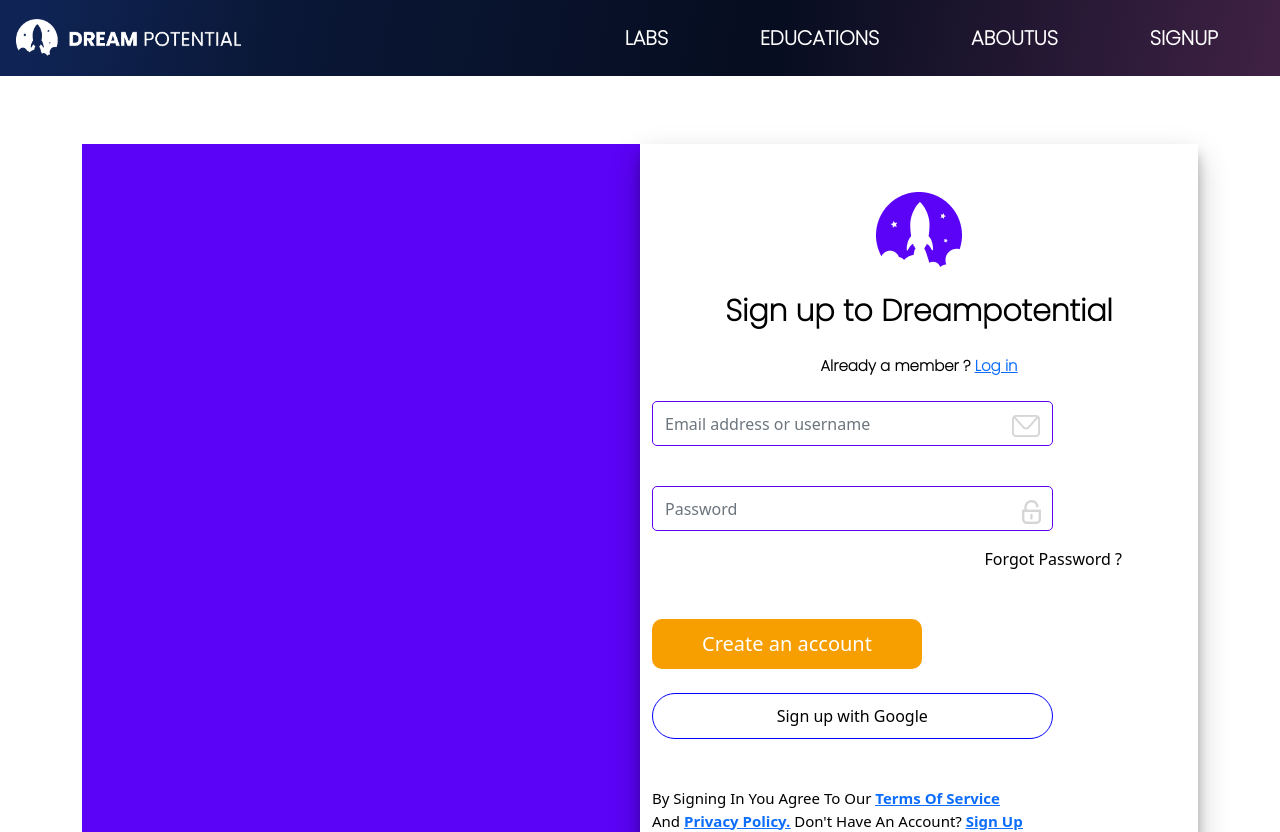
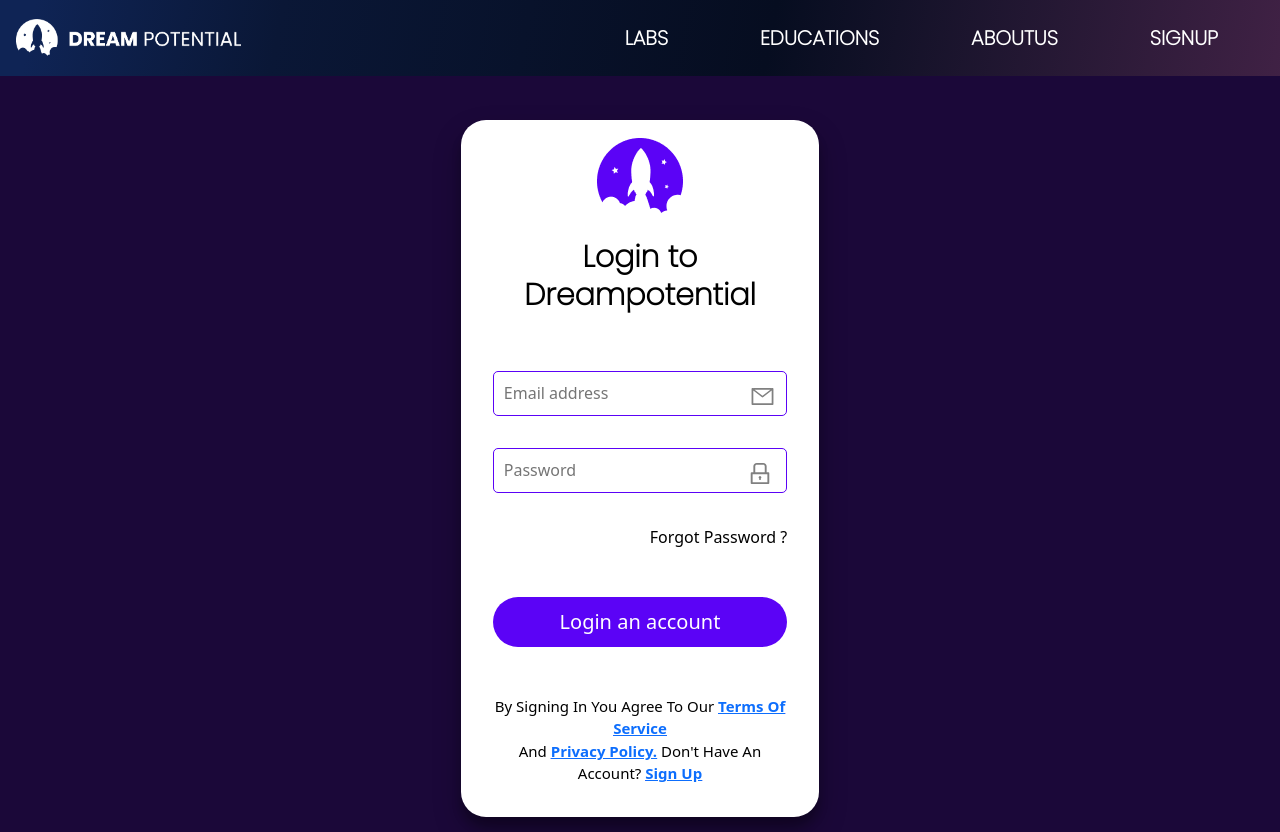
Before and after one commit to Dreampotential-org/site, a React (Create React App) app: page /LogIn in a window 1280 px wide. Shown: the top 832 px of the page. Built offline with nearby package versions, Linux system fonts and the light colour scheme.

Commit message:
Worked on the login page design

```diff
--- a/src/Components/LogIn/LogIn.css
+++ b/src/Components/LogIn/LogIn.css
@@ -27,12 +27,12 @@ input[type="password"] {
     width: 75%;
 }
 
-.forgot-pass{
+/* .forgot-pass{
     color: #000;
     text-align: right;
     padding-right: 12%;
     margin: 0 auto;
-}
+} */
 .login-left{
     height: 775px;
     background-color: #5B03F6;
@@ -56,7 +56,7 @@ input[type="password"] {
 .connect-Google{
     border: 1px solid blue;
     border-radius: 50px;
-    width: 75%;
+    width: 100%;
     padding: 10px;
     background-color: #fff;
 }
--- a/src/Components/LogIn/LogIn.js
+++ b/src/Components/LogIn/LogIn.js
@@ -1,108 +1,332 @@
-import React from 'react'
-import NewNav from '../Nav/Nav'
-import "./LogIn.css"
+// import React,{useState} from "react";
+// import NewNav from "../Nav/Nav";
+// import "./LogIn.css";
+// import logo from "../../assets/logo_login.png";
+// import msg from "../../assets/msg-icon.png";
+// import lock from "../../assets/Secure_Security_Lock-2.png";
+// const LogIn = () => {
+
+//   const [valuesregi, setValuesregi] = useState({
+//     name: "",
+//     email: "",
+//     phone: "",
+//     website: "",
+//   });
+
+//   const [errorCreate, setErrorCreate] = useState({});
+
+//   const onChangeregi = (event) => {
+//     event.persist();
+//     setErrorCreate(validateregi(valuesregi));
+//     setValuesregi((valuesregi) => ({
+//       ...valuesregi,
+//       [event.target.name]: event.target.value,
+//     }));
+//   };
+
+//   return (
+//     <>
+//       <div class="container pt-5 mt-5">
+//         <NewNav />
+//         <div className="row mt-5 pb-5">
+//           <div className="login-left col-md-6">
+//             <div className="div-center"></div>
+//           </div>
+//           <div className="login-right col-md-6">
+//             <div className="login-top pt-5">
+//               <img src={logo} alt="logo" />
+//               <p className="label-login">Sign up to Dreampotential</p>
+//               <p className="already">
+//                 Already a member ?{" "}
+//                 <span>
+//                   <a href="">Log in</a>
+//                 </span>
+//               </p>
+//             </div>
+//             <form className="form-getInTouch">
+//               <div className="input-container-LogIn mt-4">
+//                 <div class="right-inner-addon input-container">
+//                   <i class="fa fa-search">
+//                     <img src={msg} alt="logo" />
+//                   </i>
+//                   <input
+//                     type="text"
+//                     class="form-control placeholder-text"
+//                     placeholder="Email address or username"
+//                     onChange={onChangeregi}
+//                     value={valuesregi.email}
+//                   />
+//                    {errorCreate.name && (
+//                         <p className="err-msg">
+//                           {errorCreate.email}
+//                         </p>
+//                         )}
+//                 </div>
+//               </div>
+
+//               <div className="input-container-LogIn mt-4">
+//                 <div class="right-inner-addon input-container">
+//                   <i class="fa fa-search">
+//                     <img src={lock} alt="logo" />
+//                   </i>
+//                   <input
+//                     type="password"
+//                     class="form-control placeholder-text"
+//                     placeholder="Password"
+//                   />
+//                 </div>
+//               </div>
+//               <p className="forgot-pass">Forgot Password ?</p>
+
+//               <div className="button-container">
+//                 <button className="connect mt-5" type="submit">
+//                   {" "}
+//                   Create an account
+//                 </button>
+
+//                 <button className="mt-4 connect-Google" type="submit">
+//                   {" "}
+//                   Sign up with Google
+//                 </button>
+//               </div>
+//               <div className="pt-5">
+//                 <p className="login-footer">
+//                   {" "}
+//                   By signing in you agree to our{" "}
+//                   <span>
+//                     <a href="">Terms of Service</a>
+//                   </span>{" "}
+//                 </p>
+//                 <p className="login-footer">
+//                   {" "}
+//                   and{" "}
+//                   <span>
+//                     <a href="">Privacy Policy.</a>
+//                   </span>{" "}
+//                   Don't have an account?{" "}
+//                   <span>
+//                     <a href="">Sign Up</a>
+//                   </span>
+//                 </p>
+//               </div>
+//             </form>
+//           </div>
+//         </div>
+//       </div>
+//     </>
+//   );
+// };
+// function validateregi(valuesregi) {
+//   console.log("valuesregi :- "+JSON.stringify(valuesregi))
+//   let errorCreate = {};
+//   if (!valuesregi.name) {
+//     errorCreate.name = "Name is required";
+//   } else if (!/^[a-zA-Z]/.test(valuesregi.name)) {
+//     errorCreate.name = "Name is invalid";
+//   }
+//   if (!valuesregi.email) {
+//     errorCreate.email = "Email address is required";
+//   } else if (!/\S+@\S+\.\S+/.test(valuesregi.email)) {
+//     errorCreate.email = "Email address is invalid";
+//     }
+//     return errorCreate;
+//   }
+// export default LogIn;
+
+
+
+import React, { useRef, useState, useEffect } from "react";
+import "./LogIn.css";
+import NewNav from "../Nav/Nav";
 import logo from "../../assets/logo_login.png";
-import msg from "../../assets/msg-icon.png";
-import lock from "../../assets/Secure_Security_Lock-2.png";
-const LogIn = () => {
+import { AiOutlineWarning ,AiOutlineMail,AiOutlineLock} from "react-icons/ai";
+import { BsFillPersonFill } from "react-icons/bs";
+import { logInApi } from "../../services/helper";
+import { ToastContainer, toast } from "react-toastify";
+import "react-toastify/dist/ReactToastify.css";
+
+const LogIn = (props) => {
+  const [valuesregi, setValuesregi] = useState({
+    name: "",
+    email: "",
+    password: "",
+  });
+
+  const [errorCreate, setErrorCreate] = useState({});
+
+  const onChangeregi = (event) => {
+    event.persist();
+    setErrorCreate(validateregi(valuesregi));
+    setValuesregi((valuesregi) => ({
+      ...valuesregi,
+      [event.target.name]: event.target.value,
+    }));
+  };
+
+  const handleSubmit = (event) => {
+    event.preventDefault();
+    setErrorCreate(validateregi(valuesregi));
+    let errorCreate = {};
+    let passw = /^(?=.*\d)(?=.*[a-z])(?=.*[A-Z]).{6,20}$/;
+    if (!valuesregi.email) {
+      errorCreate.email = "Email address is required";
+    } else if (
+      !/\S+@\S+\.\S+/.test(valuesregi.email) ||
+      !/^[a-zA-Z]/.test(valuesregi.name)
+    ) {
+      errorCreate.email = "Email address or username is invalid";
+    }
+    if (!valuesregi.password) {
+      errorCreate.password = "Password is required";
+    }
+    else {
+      const payload = {
+        email: valuesregi.email,
+        password: valuesregi.password,
+      };
+
+      logInApi(payload)
+        .then((res) => {
+          console.log("response==>" + JSON.stringify(res));
+          if (res?.status == 200) {
+            toast.success("LogIn Successfully !");
+            setValuesregi({
+              name: "",
+              email: "",
+              password: "",
+            });
+          }
+        })
+        .catch((err) => {
+          toast.error(err.msg);
+        });
+    }
+  };
+
   return (
     <>
-    <div class="container pt-5 mt-5">
-        <NewNav/>
+      <div className="signUp-bg">
+        <NewNav />
+        <div className="main-section">
+          <div className="signup-right">
+            <div className="signup-logo">
+              <img src={logo} alt="logo" />
+              <p className="label-login">Login to Dreampotential</p>
+            </div>
+            <div className="signup-form-section">
+              <form className="touch_form mt-2">
 
-      <div className="row mt-5 pb-5">
-        <div className="login-left col-md-6">
-          <div className="div-center">
+                <div className="input-container">
+                  <div className="right-inner-addon input-container">
+                    <i className="fa fa-search">
+                    <AiOutlineMail size={25} style={{ color: "gray" }} />
+                    </i>
+                    <input
+                      className="signup-input-box"
+                      onChange={onChangeregi}
+                      value={valuesregi.email}
+                      placeholder="Email address"
+                      type="text"
+                      name="email"
+                      required
+                    />
 
+                    {errorCreate.email && (
+                      <div className="err-section">
+                        <AiOutlineWarning size={25} style={{ color: "red" }} />
+                        <p className="signup-err-msg">{errorCreate.email}</p>
+                      </div>
+                    )}
                   </div>
                 </div>
-        <div className="login-right col-md-6">
-            <div className='login-top pt-5'>
-                <img src={logo} alt="logo"/>
-                <p className='label-login'>Sign up to Dreampotential</p>
-                <p className='already'>Already a member ? <span><a href=''>Log in</a></span></p>
+                <div className="input-container">
+                  <div className="right-inner-addon input-container">
+                    <i className="fa fa-search">
+                    <AiOutlineLock size={30} style={{ color: "gray" ,paddingBottom:'3px'}} />
+                    </i>
+                    <input
+                      className="signup-input-box"
+                      onChange={onChangeregi}
+                      value={valuesregi.password}
+                      type="password"
+                      name="password"
+                      placeholder="Password"
+                      required
+                    />
+
+                    {errorCreate.password && (
+                      <div className="err-section">
+                        <AiOutlineWarning size={25} style={{ color: "red" }} />
+                        <p className="signup-err-msg">{errorCreate.password}</p>
                       </div>
-          <form className="form-getInTouch">
+                    )}
+                  </div>
+                </div>
+                <p className="forgot-pass">Forgot Password ?</p>
 
-            <div className="input-container-LogIn mt-4">
-              {/* <label className="label">Name* </label> */}
-              {/* <input
-                className='input-border'
-                style={{ height: "40px" }}
-                type="text"
-                name="name"
-                placeholder='Email address or username'
-              /> */}
-
-
-            {/* <div>
-                <span><img src={msg} alt="logo"/></span>
-                <input />
-                <span><img src={lock} alt="logo"/></span>
-            </div> */}
-
-        <div class="right-inner-addon input-container">
-            <i class="fa fa-search">
-              <img src={msg} alt="logo"/>
-            </i>
-            <input type="text"
-                   class="form-control placeholder-text"
-                   placeholder="Email address or username" />
-        </div>
-
-
-            </div>
-
-            <div className="input-container-LogIn mt-4">
-              {/* <label className="label">Email* </label> */}
-              {/* <input
-                className='input-border'
-                style={{ height: "40px" }}
-                type="password"
-                name="email"
-                placeholder='Password'
-              /> */}
-
-              <div class="right-inner-addon input-container">
-                  <i class="fa fa-search">
-                    <img src={lock} alt="logo"/>
-                  </i>
-                  <input type="password"
-                        class="form-control placeholder-text"
-                        placeholder="Password" />
-              </div>
-
-            </div>
-            <p className='forgot-pass'>Forgot Password ?</p>
-
-            <div className="button-container">
                 <button
-                className="connect mt-5"
+                  className="connect-create-btn mt-5"
                   type="submit"
+                  onClick={handleSubmit}
                 >
                   {" "}
-                Create an account
+                  Login an account
                 </button>
 
-              <button
-                className="mt-4 connect-Google"
-                type="submit"
-              >
+                {/* <button className="mt-4 connect-Google" type="submit">
                   {" "}
+                  <div className="google-icon">
+                    <img src={google} alt="" />
                     Sign up with Google
-              </button>
                   </div>
-            <div className='pt-5'>
-                <p className='login-footer'> By signing in you agree to our <span><a href=''>Terms of Service</a></span> </p>
-                <p className='login-footer'> and <span><a href=''>Privacy Policy.</a></span> Don't have an account? <span><a href=''>Sign Up</a></span></p>
+                </button> */}
+                <div className="pt-5 text-center">
+                  <p className="login-footer">
+                    {" "}
+                    By signing in you agree to our{" "}
+                    <span>
+                      <a href="">Terms of Service</a>
+                    </span>{" "}
+                  </p>
+                  <p className="login-footer">
+                    {" "}
+                    and{" "}
+                    <span>
+                      <a href="">Privacy Policy.</a>
+                    </span>{" "}
+                    Don't have an account?{" "}
+                    <span>
+                      <a href="">Sign Up</a>
+                    </span>
+                  </p>
                 </div>
               </form>
             </div>
-
           </div>
         </div>
+      </div>
+      <ToastContainer />
     </>
-  )
+  );
+};
+
+function validateregi(valuesregi) {
+  //   console.log("valuesregi :- " + JSON.stringify(valuesregi));
+  let errorCreate = {};
+  if (!valuesregi.email) {
+    errorCreate.email = "Email address is required";
+  } else if (
+    !/\S+@\S+\.\S+/.test(valuesregi.email)
+  ) {
+    errorCreate.email = "Email address is invalid";
   }
+  if (!valuesregi.password) {
+    errorCreate.password = "Password is required";
+  }
+  //   else if (valuesregi.password.match(passw)) {
+  //     errorCreate.password = "Password is invalid";
+  //   }
 
-export default LogIn
+  return errorCreate;
+}
+export default LogIn;
--- a/src/Components/SignUp/SignUp.js
+++ b/src/Components/SignUp/SignUp.js
@@ -153,7 +153,7 @@ const SignUp = (props) => {
                       className="signup-input-box"
                       onChange={onChangeregi}
                       value={valuesregi.password}
-                      type="text"
+                      type="password"
                       name="password"
                       placeholder="Password"
                       required
```
Also changed, not shown: src/services/axios.js (+5 -2 lines), src/services/helper.js (+9 -0 lines). Lines whose indentation alone changed are shown as unchanged.
